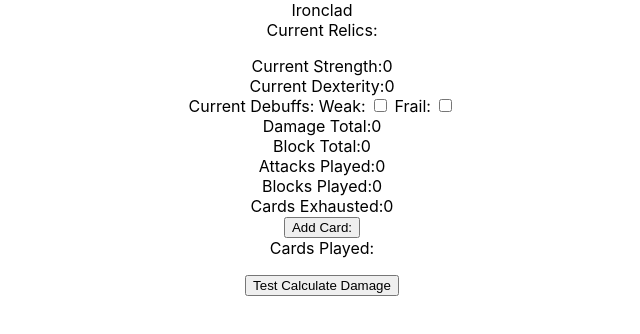
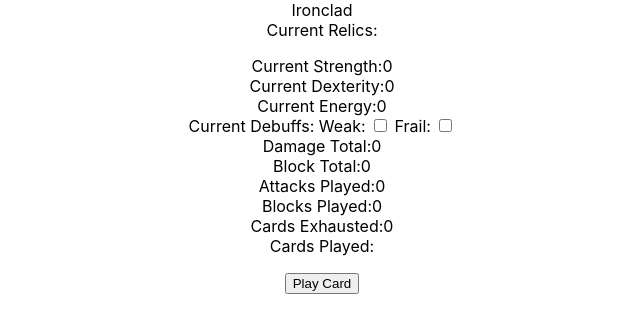
Before and after one commit to Pfdiamond13/spireslayer, a React (Create React App) app: page / in a window 1280 px wide. Shown: the top 334 px of the page, without its empty margins (318-958 px from the left). Built offline with nearby package versions, Linux system fonts and the light colour scheme.

Commit message:
Update calculateBlock and Dmg to work correctly

```diff
--- a/src/App.tsx
+++ b/src/App.tsx
@@ -7,9 +7,10 @@
 }
 
 interface State {
-  dmgTotal: number
-  blockTotal: number
-  listOfCardsPlayed: {name: string, dmg: number, block: number, type: string}[]
+  dmgTotal: number,
+  blockTotal: number,
+  energy: number,
+  listOfCardsPlayed: {name: string, dmg: number, block: number}[],
   strength: number,
   dexterity: number,
   selfIsWeak: boolean,
@@ -26,6 +27,7 @@
     this.state = {
       dmgTotal: 0,
       blockTotal: 0,
+      energy: 0,
       listOfCardsPlayed: [],
       strength: 0,
       dexterity: 0,
@@ -40,44 +42,45 @@
   }
 
   // Change 0.25 to dynamic if certain relic
-  // Update function to be based on per card not total?
-  // Change how str works here currently broken on weak
   // Update to increment number of Attacks played
-  calculateDamge = () => {
-    const { listOfCardsPlayed, selfIsWeak, enemyIsVunerable, strength } = this.state;
-    let basicDamage = listOfCardsPlayed.reduce((acc, obj) => (acc + obj.dmg), 0);
+  calculateDamge = (dmg:number) => {
+    const { selfIsWeak, enemyIsVunerable, strength } = this.state;
+    let totalDamage = dmg;
     if (selfIsWeak) {
-      basicDamage = Math.floor(basicDamage - (basicDamage * 0.25));
+      totalDamage = Math.floor(totalDamage - (totalDamage * 0.25));
     }
     if (enemyIsVunerable) {
-      basicDamage = Math.floor(basicDamage + (basicDamage * 0.50));
+      totalDamage = Math.floor(totalDamage + (totalDamage * 0.50));
     }
     if (strength > 0 || strength < 0) {
-      basicDamage += (listOfCardsPlayed.length * strength);
+      totalDamage += strength;
     }
-    this.setState({ dmgTotal: basicDamage });
+    return totalDamage;
   }
 
   // Change 0.25 to dynamic if certain relic
-  // Update function to be based on per card not total?
-  // Change how dex works here, currently broken with frail
   // Update to increment number of blocks played
-  calculateBlock = () => {
-    const { listOfCardsPlayed, selfIsFrail, dexterity } = this.state;
-    let basicBlock = listOfCardsPlayed.reduce((acc, obj) => (acc + obj.block), 0);
+  calculateBlock = (block:number) => {
+    const { selfIsFrail, dexterity } = this.state;
+    let basicBlock = block;
     if (selfIsFrail) {
       basicBlock = Math.floor(basicBlock - (basicBlock * 0.25));
     }
     if (dexterity > 0 || dexterity < 0) {
-      basicBlock += (listOfCardsPlayed.length * dexterity);
+      basicBlock += dexterity;
     }
-    this.setState({ blockTotal: basicBlock });
+    return basicBlock;
   }
 
-  // Replace static data with real cards
-  // Cards need to show how dmg is effected by dmg or buffs/debuffs
-  addCard = () => {
-    this.setState({ listOfCardsPlayed: [...this.state.listOfCardsPlayed, { name: 'Strike', dmg: 6, block: 0, type: 'attack' }] });
+  playCard = () => {
+    let { dmgTotal, blockTotal, listOfCardsPlayed } = this.state;
+    // REPLACE PLACEHOLDER CARD TYPES
+    const card = {
+      name: 'Strike', dmg: 6, block: 0, calculatedDmg: () => { return this.calculateDamge(card.dmg); }, calculatedBlock: () => { return this.calculateBlock(card.block); }, action: () => {}, type: 'attack',
+      // name: 'Block', dmg: 0, block: 5, calculatedDmg: () => { return this.calculateDamge(card.dmg); }, calculatedBlock: () => { return this.calculateBlock(card.block); }, action: () => {}, type: 'skill',
+    };
+    const playedCard = { name: card.name, dmg: card.calculatedDmg(), block: card.calculatedBlock() };
+    this.setState({ listOfCardsPlayed: [...listOfCardsPlayed, playedCard], dmgTotal: dmgTotal += playedCard.dmg, blockTotal: blockTotal += playedCard.block });
   }
 
   // Ask Ben about this type
@@ -92,10 +95,11 @@
   render() {
     const {
       dmgTotal,
+      blockTotal,
+      energy,
       listOfCardsPlayed,
       strength,
       dexterity,
-      blockTotal,
       listOfRelics,
       numberOfAttacks,
       numberOfBlocks,
@@ -108,6 +112,8 @@
         {card.name}
         Damage:
         {card.dmg}
+        Block:
+        {card.block}
       </li>
     ));
 
@@ -130,6 +136,10 @@
         <div>
           Current Dexterity:
           {dexterity}
+        </div>
+        <div>
+          Current Energy:
+          {energy}
         </div>
         <div>
           Current Debuffs:
@@ -158,11 +168,10 @@
           Cards Exhausted:
           {cardsExhausted}
         </div>
-        <button type="button" onClick={this.addCard}>Add Card:</button>
         <div>Cards Played:</div>
         <ul>{cardsPlayed}</ul>
         {/* Remove this button and make function update on state change of cards played */}
-        <button type="button" onClick={this.calculateDamge}>Test Calculate Damage</button>
+        <button type="button" onClick={this.playCard}>Play Card</button>
       </div>
     );
   }
```
